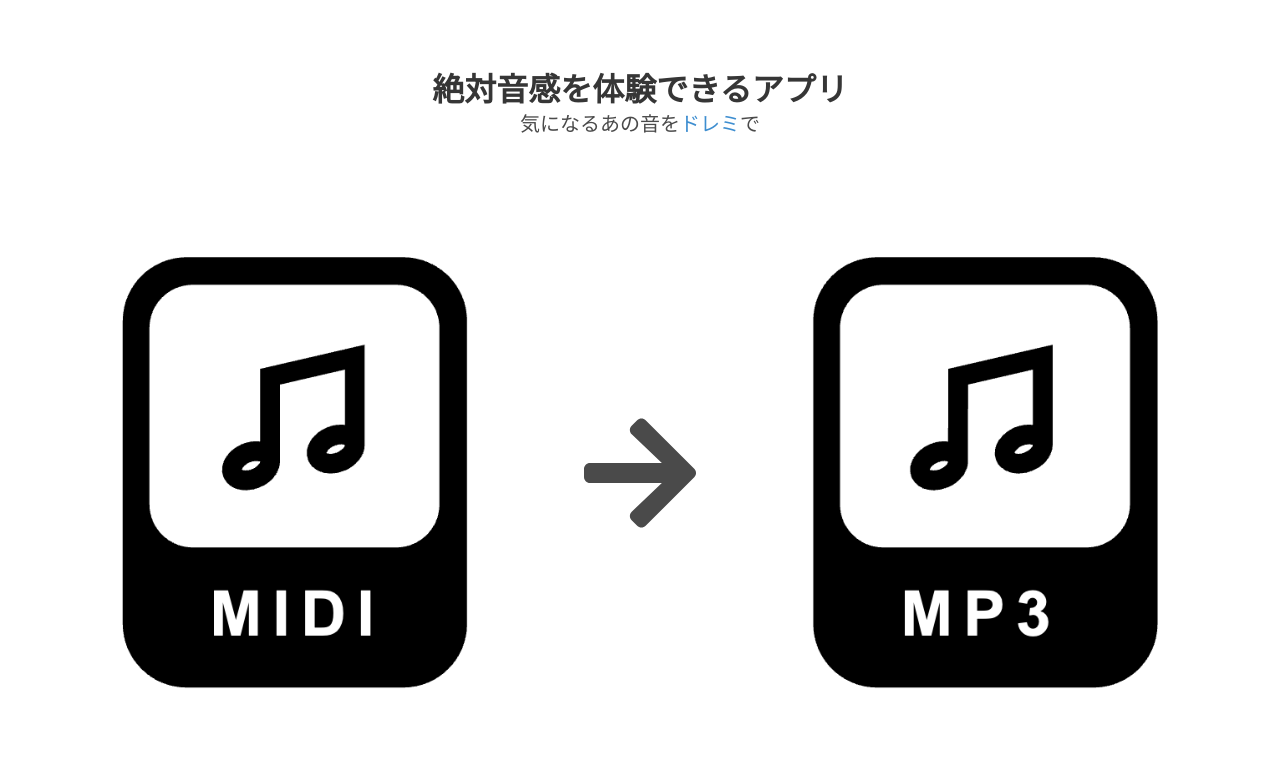
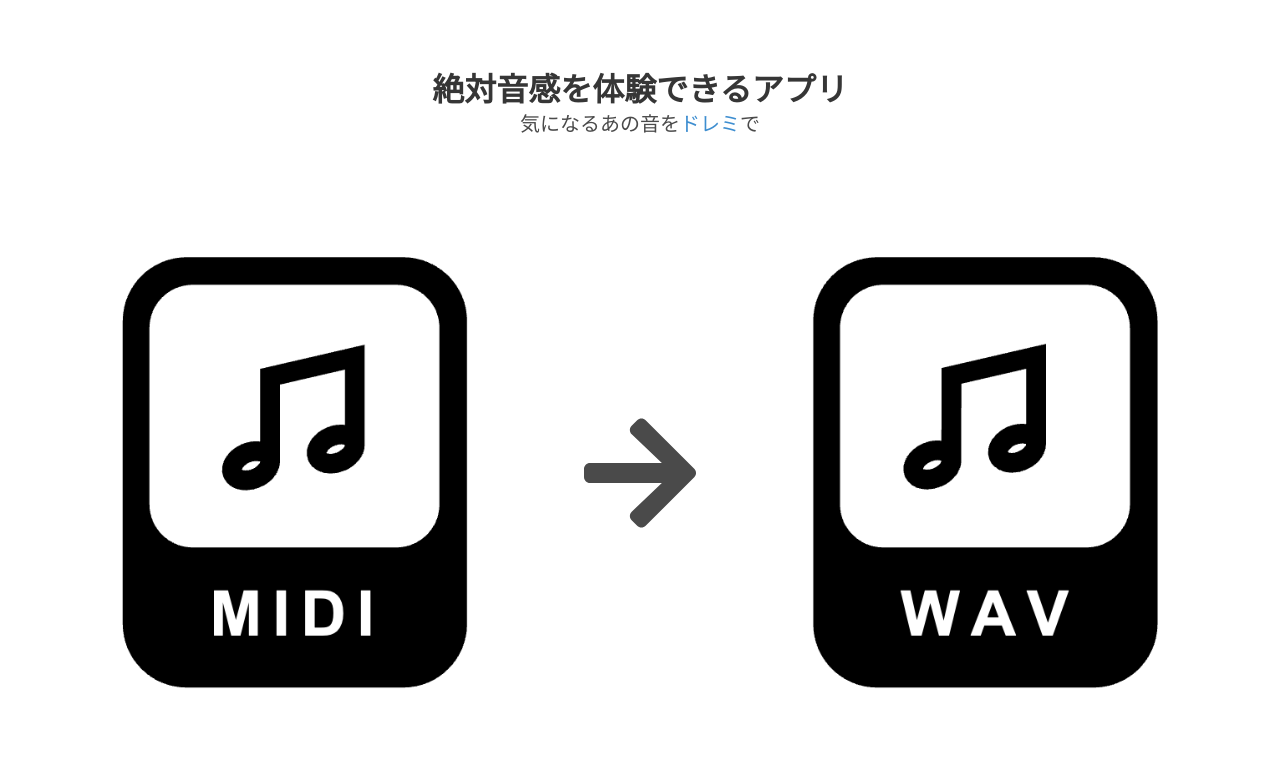
Before and after one commit to FugaTakata/geekten-app, a React (Create React App) app: page / in a window 1280 px wide. Shown: the top 759 px of the page. Built offline with nearby package versions, Linux system fonts and the light colour scheme.

Commit message:
add icon

```diff
--- a/src/pages/Home.jsx
+++ b/src/pages/Home.jsx
@@ -4,7 +4,8 @@ import { API_ENDPOINT } from "../const/api";
 import { setDownloadUrl, setMp3 } from "../modules/slice";
 
 import MidiIcon from "../images/midi_icon.png";
-import Mp3Icon from "../images/mp3_icon.png";
+import WavIcon from "../images/wav_icon.png";
+// import Mp3Icon from "../images/mp3_icon.png";
 import { FontAwesomeIcon } from "@fortawesome/react-fontawesome";
 import { faArrowRight, faUpload } from "@fortawesome/free-solid-svg-icons";
 import { useHistory } from "react-router";
@@ -93,7 +94,8 @@ const Home = () => {
           <div className="is-flex is-justify-content-space-around is-align-items-center">
             <img src={MidiIcon} width="30%" alt="midiファイルのアイコン" />
             <FontAwesomeIcon icon={faArrowRight} style={iconStyle} />
-            <img src={Mp3Icon} width="30%" alt="mp3ファイルのアイコン" />
+            {/* <img src={Mp3Icon} width="30%" alt="mp3ファイルのアイコン" /> */}
+            <img src={WavIcon} width="30%" alt="wavファイルのアイコン" />
           </div>
         </div>
         <form className="has-text-centered" onSubmit={handleSubmit}>
```
Also changed, not shown: src/images/wav_icon.png (added).
